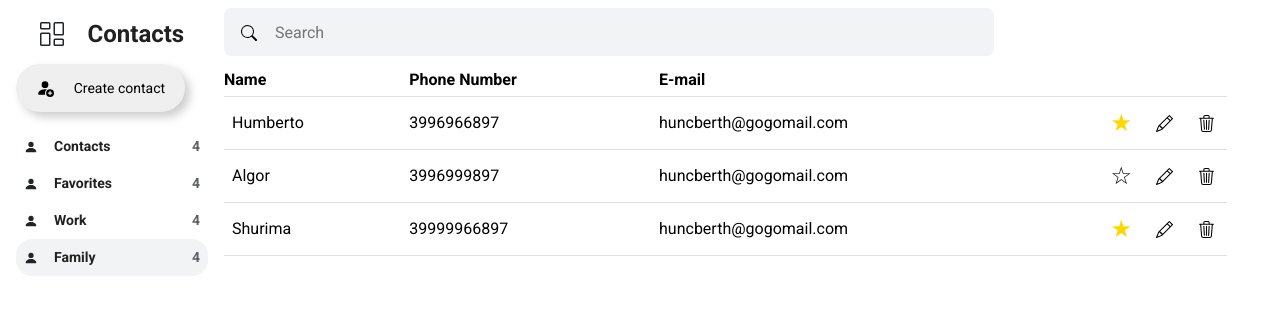
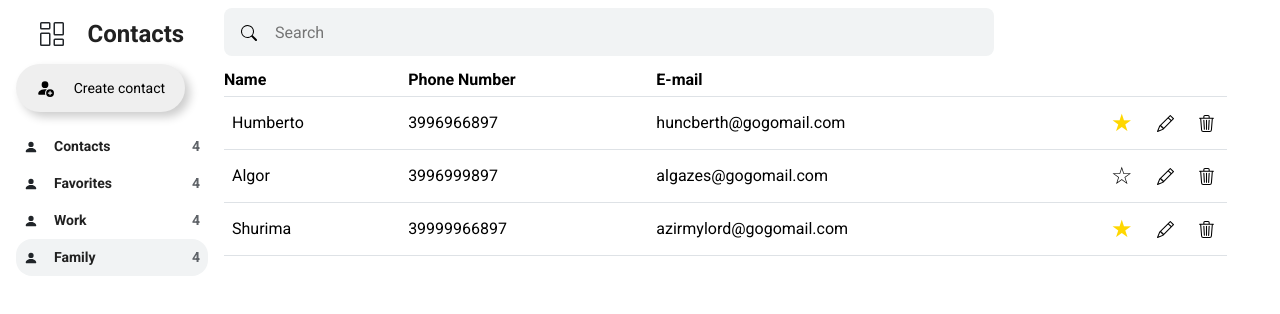
Before and after one commit to histereogenik/contact-list, a React (Create React App) app: page / in a window 1280 px wide. Shown: the top 314 px of the page. Built offline with nearby package versions, Linux system fonts and the light colour scheme.

Commit message:
making the search work with number and email too

```diff
--- a/src/containers/ContactList/index.tsx
+++ b/src/containers/ContactList/index.tsx
@@ -21,9 +21,14 @@ const ContactList = () => {
   }
 
   const filterContacts = () => {
-    return items.filter(
-      (item) => item.contactName.toLowerCase().search(term.toLowerCase()) >= 0
-    )
+    return items.filter((item) => {
+      const lowerTerm = term.toLowerCase()
+      return (
+        item.contactName.toLowerCase().includes(lowerTerm) ||
+        item.contactNumber.toString().toLowerCase().includes(lowerTerm) ||
+        item.contactEmail.toLowerCase().includes(lowerTerm)
+      )
+    })
   }
 
   return (
--- a/src/store/reducers/contact.ts
+++ b/src/store/reducers/contact.ts
@@ -21,7 +21,7 @@ const initialState: ContactsState = {
     {
       contactName: 'Algor',
       contactNumber: 3996999897,
-      contactEmail: 'huncberth@gogomail.com',
+      contactEmail: 'algazes@gogomail.com',
       label: enums.LabelEnum.WORK.toString(),
       favorite: false,
       id: 2
@@ -29,7 +29,7 @@ const initialState: ContactsState = {
     {
       contactName: 'Shurima',
       contactNumber: 39999966897,
-      contactEmail: 'huncberth@gogomail.com',
+      contactEmail: 'azirmylord@gogomail.com',
       label: enums.LabelEnum.ANY.toString(),
       favorite: true,
       id: 3
```
